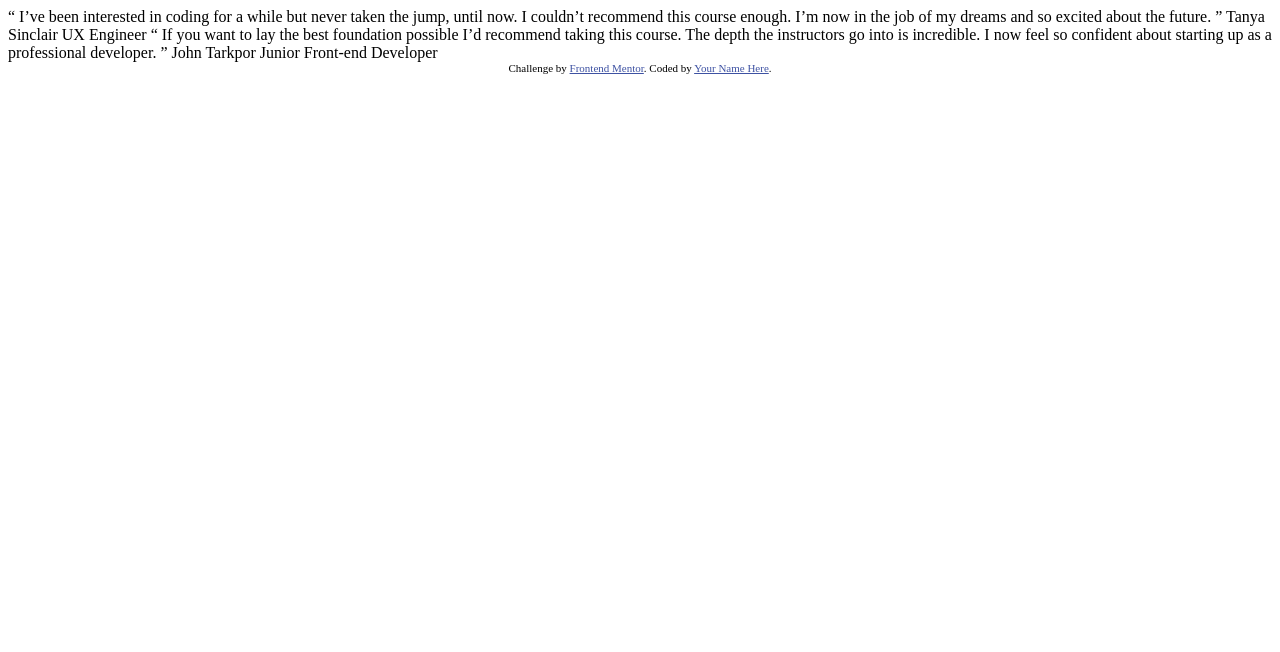
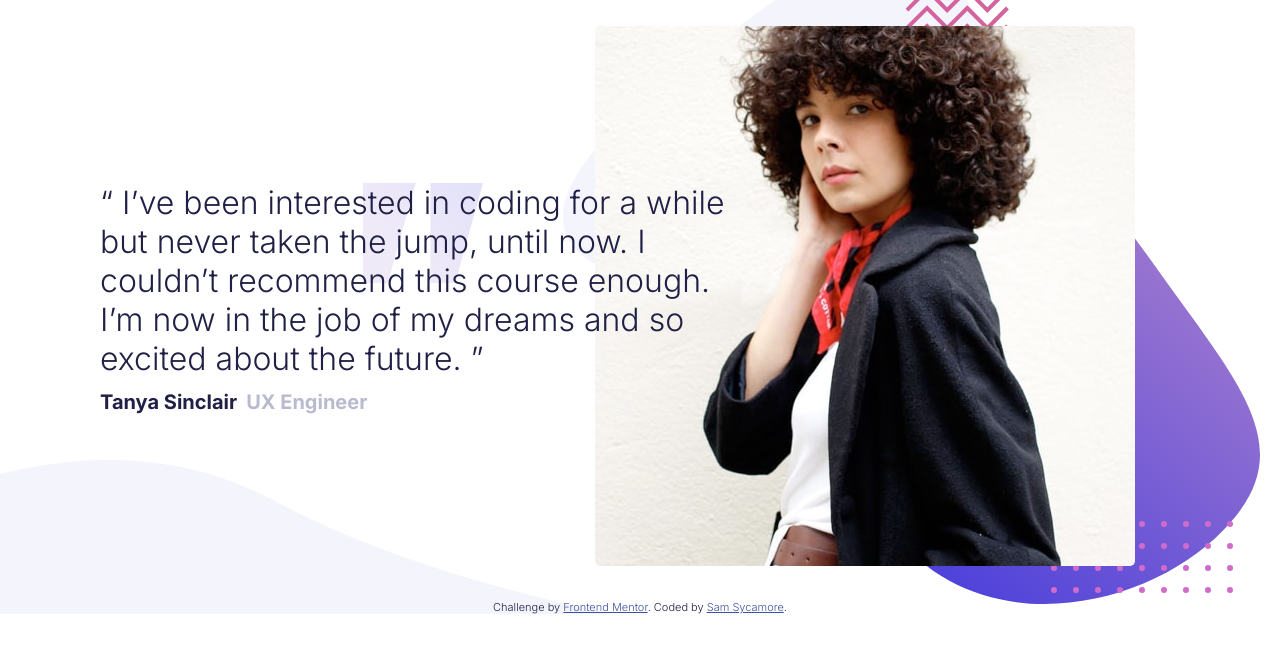
Before and after one commit to samuelsycamore/FEM-bootcamp-testimonials-slider, a plain HTML site: page index.html in a window 1280 px wide. Drawn offline with Linux system fonts and the light colour scheme.

Commit message:
basic layout mostly there

```diff
--- a/index.html
+++ b/index.html
@@ -3,7 +3,7 @@
 <head>
   <meta charset="UTF-8">
   <meta name="viewport" content="width=device-width, initial-scale=1.0"> <!-- displays site properly based on user's device -->
-
+  <link rel="stylesheet" href="style.css">
   <link rel="icon" type="image/png" sizes="32x32" href="./images/favicon-32x32.png">
 
   <title>Frontend Mentor | Coding Bootcamp Testimonials Slider</title>
@@ -15,24 +15,29 @@
   </style>
 </head>
 <body>
+<div class="container">
+  <section class="testimonial">
+  <p>“ I’ve been interested in coding for a while but never taken the jump, until now.
+  I couldn’t recommend this course enough. I’m now in the job of my dreams and so
+  excited about the future. ”</p>
 
-  “ I’ve been interested in coding for a while but never taken the jump, until now.
-  I couldn’t recommend this course enough. I’m now in the job of my dreams and so
-  excited about the future. ”
-
-  Tanya Sinclair
-  UX Engineer
-
-  “ If you want to lay the best foundation possible I’d recommend taking this course.
+  <h1>Tanya Sinclair</h1>
+  <h2>UX Engineer</h2>
+</section>
+<section class="photo">
+  <img src="images/image-tanya.jpg">
+</section>
+</div>
+<!-- “ If you want to lay the best foundation possible I’d recommend taking this course.
   The depth the instructors go into is incredible. I now feel so confident about
   starting up as a professional developer. ”
 
   John Tarkpor
-  Junior Front-end Developer
+  Junior Front-end Developer -->
 
   <div class="attribution">
     Challenge by <a href="https://www.frontendmentor.io?ref=challenge" target="_blank">Frontend Mentor</a>.
-    Coded by <a href="#">Your Name Here</a>.
+    Coded by <a href="http://www.samuelsycamore.com" target="_blank">Sam Sycamore</a>.
   </div>
 </body>
 </html>
--- /dev/null
+++ b/style.css
@@ -0,0 +1,57 @@
+@import url('https://fonts.googleapis.com/css2?family=Inter:wght@300;500;700&display=swap');
+
+*{
+  margin: 0;
+  padding: 0;
+  box-sizing: border-box;
+}
+
+html{
+  font-size: 62.5%;
+}
+
+body{
+  font-size: 3.2rem;
+  font-family: 'Inter', sans-serif;
+  font-weight: 300;
+  color: hsl(240, 38%, 20%);
+  background: url("images/pattern-bg.svg"), url("images/pattern-curve.svg");
+  background-position: right 20px bottom 10px, left 0 bottom 0;
+  background-repeat: no-repeat;
+}
+
+h1, h2{
+  display: inline-block;
+  font-size: 2rem;
+}
+
+h2{
+  color: hsl(240, 18%, 77%);
+}
+
+.container{
+  margin: 50px;
+  display: flex;
+  align-items: center;
+  max-width: 80%;
+  height: 500px;
+}
+
+.testimonial{
+  background: url("images/pattern-quotes.svg");
+  background-repeat: no-repeat;
+  background-position: top;
+  width: 63%;
+  transform: translate(50px, 0);
+  z-index: 2;
+}
+
+.photo{
+  width: 37%;
+  transform: translate(-100px, 0);
+}
+
+.photo > img{
+  height: 80%;
+  border-radius: 5px;
+}
```
